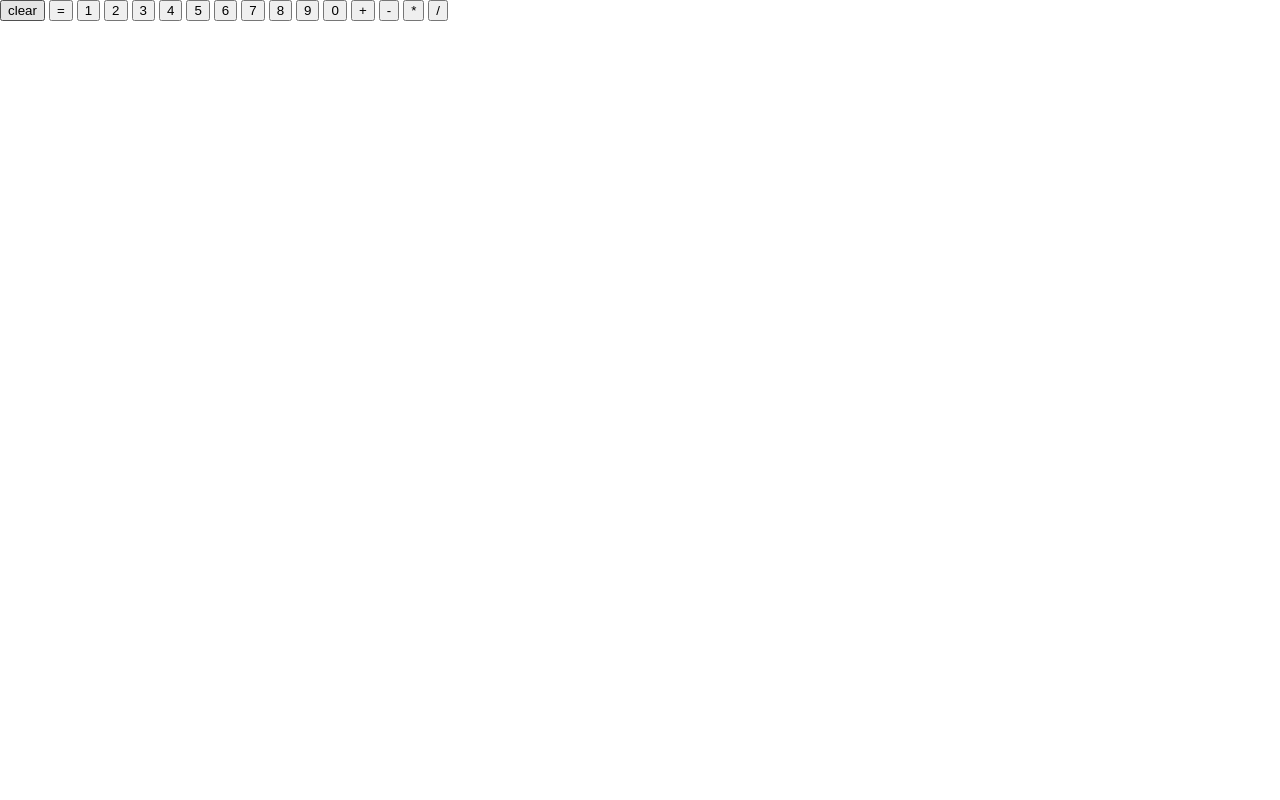
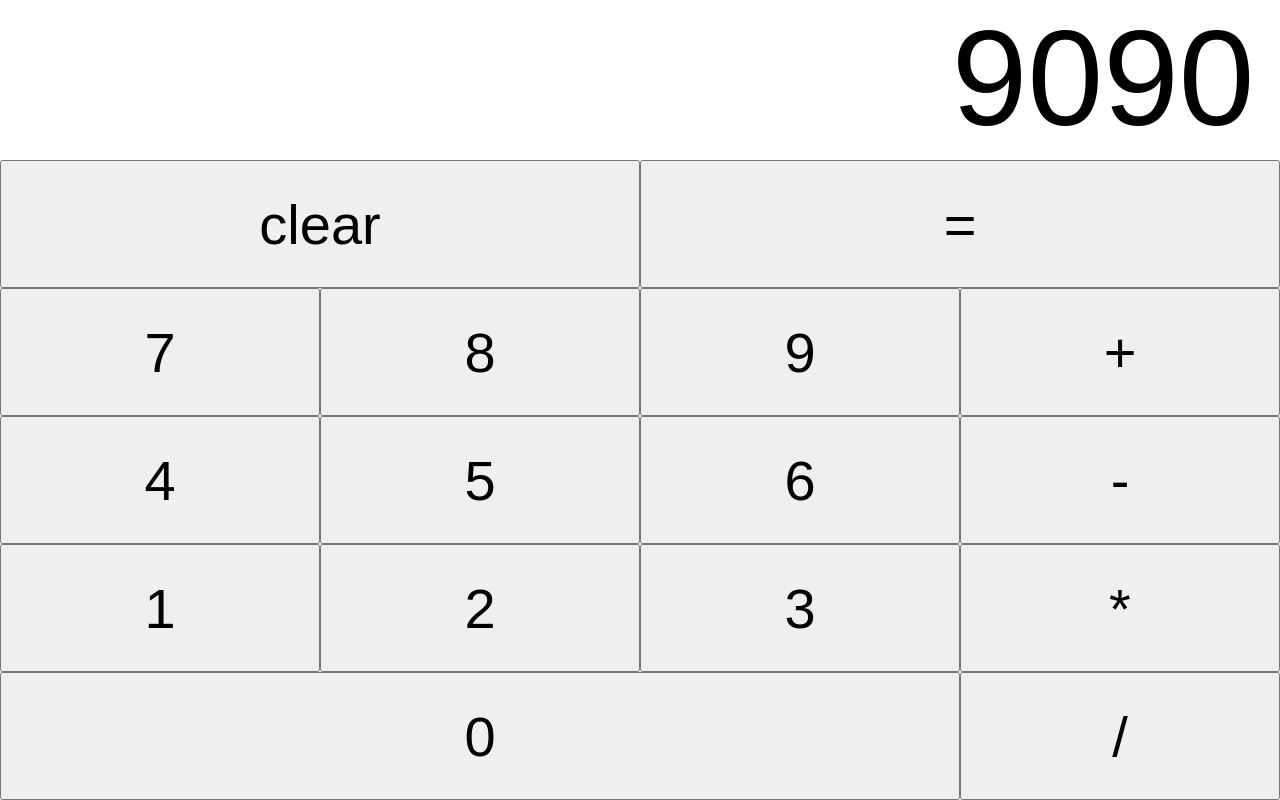
Before and after one commit to noahspachinger/odin-calculator, a plain HTML site: page index.html in a window 1280 px wide. Drawn offline with Linux system fonts and the light colour scheme.

Commit message:
Write down html and create a basic layout with css

```diff
--- a/index.html
+++ b/index.html
@@ -8,24 +8,30 @@
     <link rel="stylesheet" href="style.css">
 </head>
 <body>
-    <div id="display"></div>
+    <div id="display">9090</div>
     <div id="buttons">
-        <button id="clear">clear</button>
-        <button id="equal">=</button>
-        <button id="1">1</button>
-        <button id="2">2</button>
-        <button id="3">3</button>
-        <button id="4">4</button>
-        <button id="5">5</button>
-        <button id="6">6</button>
-        <button id="7">7</button>
-        <button id="8">8</button>
-        <button id="9">9</button>
-        <button id="0">0</button>
-        <button id="addition">+</button>
-        <button id="subtraction">-</button>
-        <button id="multiplication">*</button>
-        <button id="division">/</button>
+        <div id="specialButtons">
+            <button id="clear" class="buttons">clear</button>
+            <button id="equal" class="buttons">=</button>
+        </div>
+        <button id="7" class="buttons">7</button>
+        <button id="8" class="buttons">8</button>
+        <button id="9" class="buttons">9</button>
+        <button id="addition" class="buttons">+</button>
+
+        <button id="4" class="buttons">4</button>
+        <button id="5" class="buttons">5</button>
+        <button id="6" class="buttons">6</button>
+        <button id="subtraction" class="buttons">-</button>
+
+
+        <button id="1" class="buttons">1</button>
+        <button id="2" class="buttons">2</button>
+        <button id="3" class="buttons">3</button>
+        <button id="multiplication" class="buttons">*</button>
+
+        <button id="zero" class="buttons">0</button>
+        <button id="division" class="buttons">/</button>
     </div>
 
 
--- a/style.css
+++ b/style.css
@@ -1,4 +1,33 @@
-*{
+* {
     box-sizing: border-box;
     margin: 0;
+    font-family: sans-serif;
 }
+
+#display {
+    height: 20vh;
+    width: 100vw;
+    text-align: right;
+    font-size: 17vh;
+    padding-right: 2vw;
+}
+
+#buttons {
+    display: grid;
+    grid-template-columns: 25vw 25vw 25vw 25vw;
+    grid-template-rows: 16vh 16vh 16vh 16vh 16vh;
+}
+
+#specialButtons {
+    grid-column: 1 / 5;
+    display: grid;
+    grid-template-columns: 50vw 50vw;
+}
+
+#zero {
+    grid-column: 1 / 4;
+}
+
+.buttons {
+    font-size: 7vh;
+}
```
